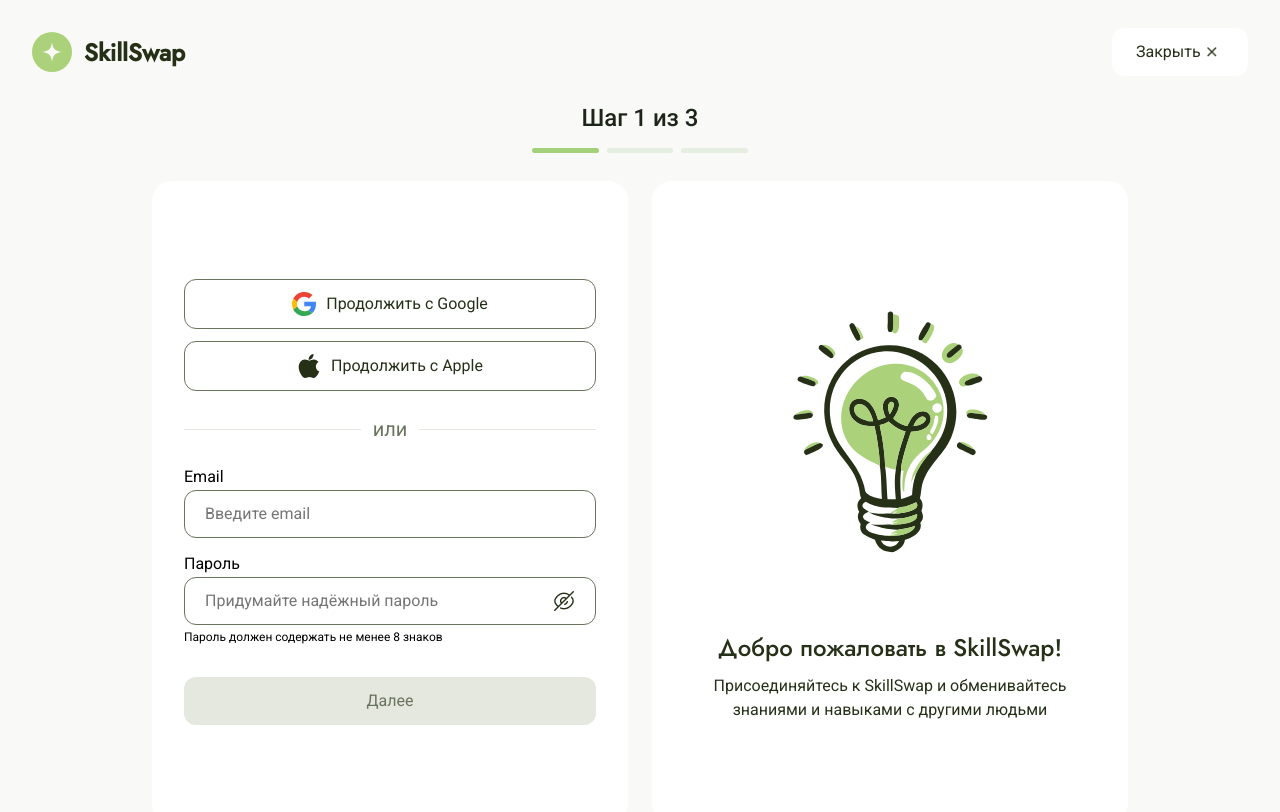
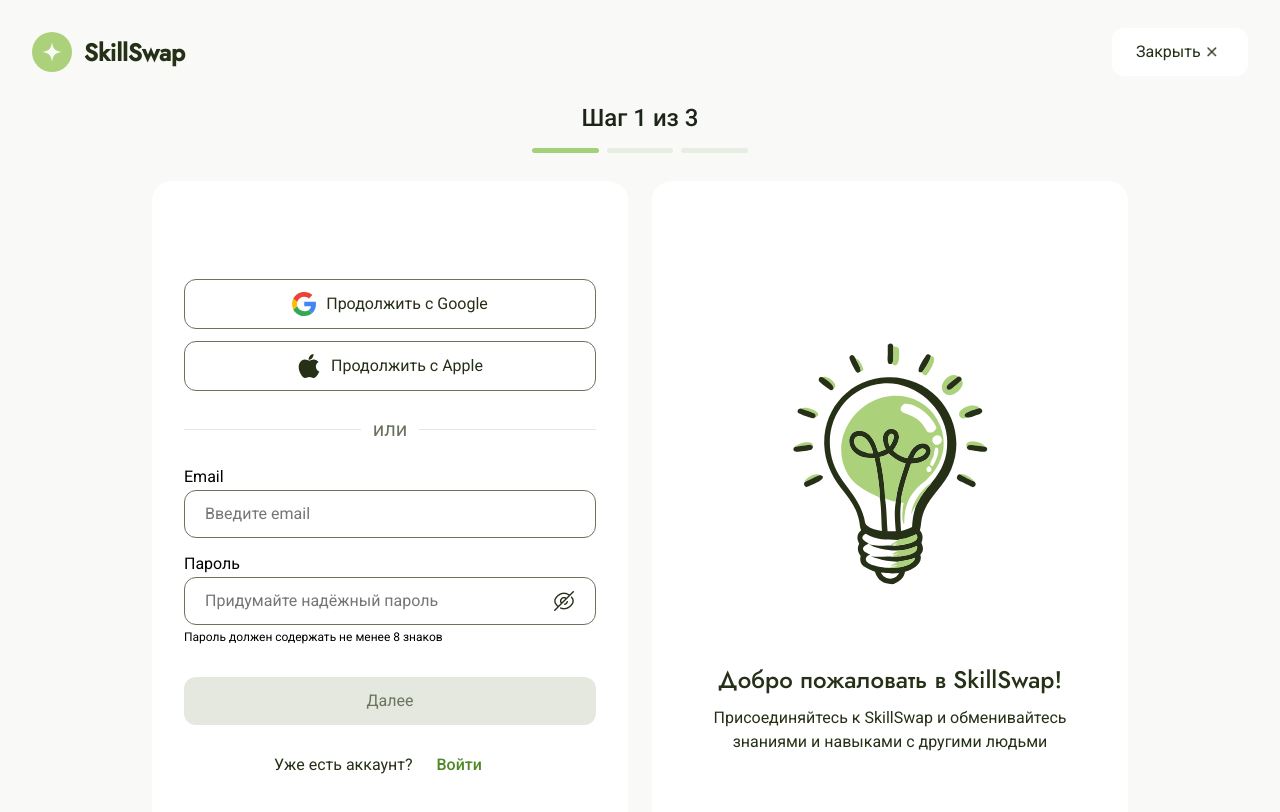
Before and after one commit to Flafi123/SkillSwap, a React (Vite) app: page /register/step-1 in a window 1280 px wide. Shown: the top 812 px of the page. Built offline with nearby package versions, Linux system fonts and the light colour scheme.

Commit message:
Добавлен редирект на страницу login (#126)

```diff
--- a/src/pages/Auth/Step1/Step1.module.css
+++ b/src/pages/Auth/Step1/Step1.module.css
@@ -59,3 +59,34 @@
   display: block;
   object-fit: contain;
 }
+
+.loginContainer {
+  display: flex;
+  width: 100%;
+  margin-top: 16px;
+  align-items: center;
+  justify-content: center;
+}
+
+.loginText {
+  margin: 0;
+  color: #253017;
+  font-size: 16px;
+  line-height: 24px;
+  cursor: default;
+}
+
+.loginButton {
+  background: transparent !important;
+  border: none;
+  color: #508826;
+  font-size: 16px;
+  font-weight: 500;
+  cursor: pointer;
+  box-shadow: none;
+  transition: opacity 0.2s;
+}
+
+.loginButton:hover {
+  opacity: 0.7;
+}
--- a/src/pages/Auth/Step1/Step1.tsx
+++ b/src/pages/Auth/Step1/Step1.tsx
@@ -1,7 +1,7 @@
 import React, { useMemo } from 'react'
 import { useNavigate } from 'react-router-dom'
 import { updateDraftUser } from '../../../entities/user/model/userSlice'
-import { getStep1Schema  } from '../../../shared/lib/validation'
+import { getStep1Schema } from '../../../shared/lib/validation'
 import lightBulb from '../../../shared/assets/svg/light-bulb.svg'
 import googleIcon from '../../../shared/assets/svg/GoogleIcon.svg'
 import appleIcon from '../../../shared/assets/svg/AppleIcon.svg'
@@ -21,10 +21,10 @@ type Step1FormData = yup.InferType<ReturnType<typeof getStep1Schema>>
 const AuthStepFirstPage: React.FC = () => {
   const dispatch = useAppDispatch()
   const navigate = useNavigate()
-  const {allUsers, draftUser } = useAppSelector((state) => state.user)
+  const { allUsers, draftUser } = useAppSelector((state) => state.user)
 
   const validationSchema = useMemo(() => {
-    const emails = (allUsers as TUser[]).map(u => u.email?.toLowerCase() || '')
+    const emails = (allUsers as TUser[]).map((u) => u.email?.toLowerCase() || '')
     return getStep1Schema(emails)
   }, [allUsers])
 
@@ -101,6 +101,16 @@ const AuthStepFirstPage: React.FC = () => {
             <ButtonUI type="submit" className={styles.submit} disabled={!isValid}>
               Далее
             </ButtonUI>
+            <div className={styles.loginContainer}>
+              <span className={styles.loginText}>Уже есть аккаунт?</span>
+              <ButtonUI
+                type="button"
+                className={styles.loginButton}
+                onClick={() => navigate('/login')}
+              >
+                Войти
+              </ButtonUI>
+            </div>
           </form>
         </div>
 
```
